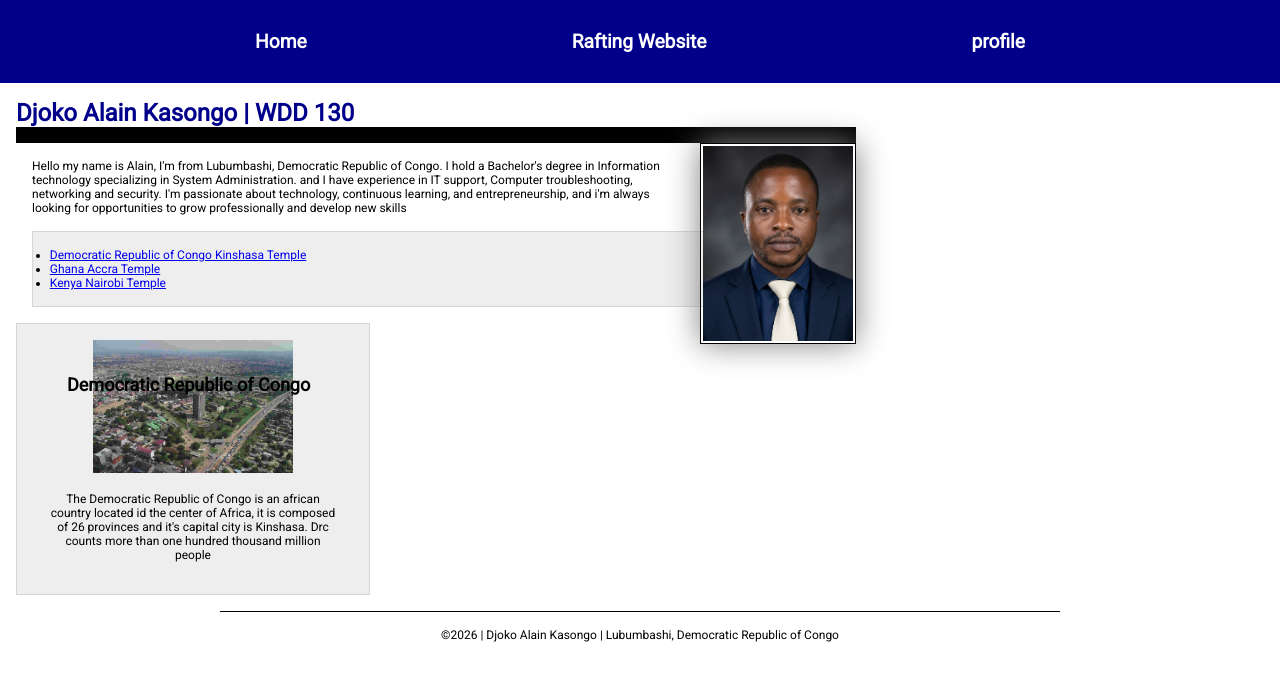
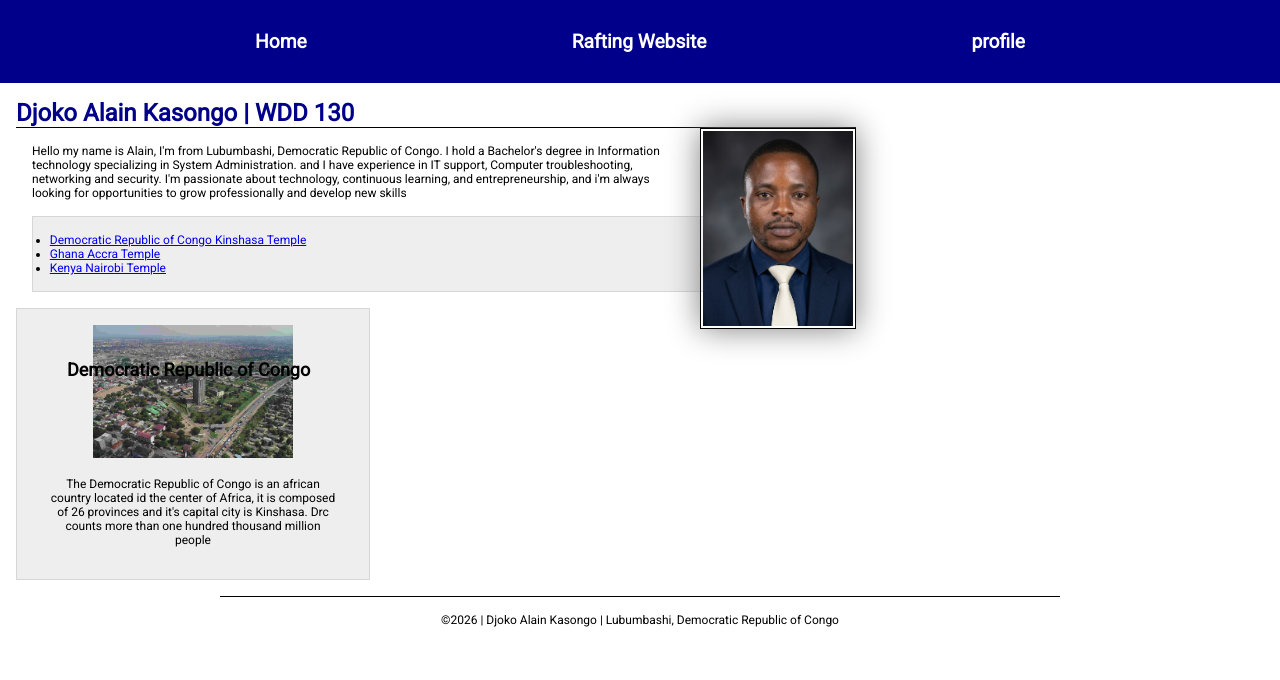
Before and after one commit to kasongoalain/wdd130, a plain HTML site: page index.html in a window 1280 px wide. Drawn offline with Linux system fonts and the light colour scheme.

Commit message:
code along1

```diff
--- a/styles/styles.css
+++ b/styles/styles.css
@@ -40,7 +40,7 @@ nav a {
 }
 
 h1 {
-    border-bottom: 1rem solid #000;
+    border-bottom: 1px solid #000;
     color: darkblue;
 }
 
```
